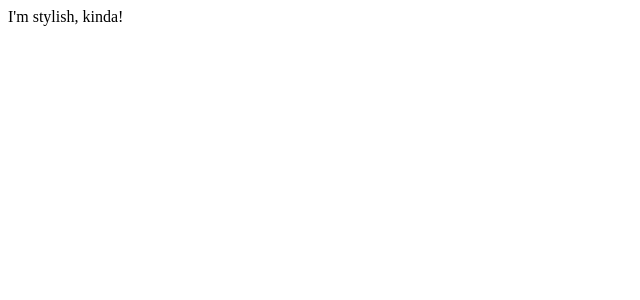
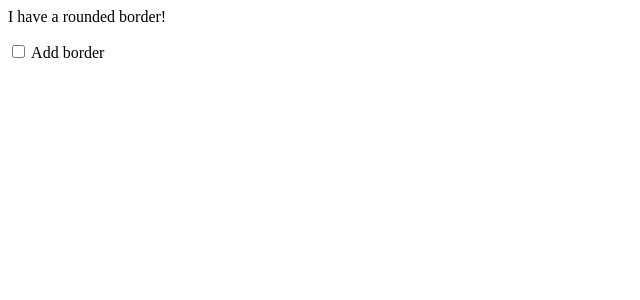
Before and after one commit to zhaoshengjun/style-angular4, an Angular app: page / in a window 1280 px wide. Shown: the top 300 px of the page, without its empty margins (0-640 px from the left). Built offline with nearby package versions, Linux system fonts and the light colour scheme.

Commit message:
lesson4:conditional setting css class

```diff
--- a/src/app/app.component.css
+++ b/src/app/app.component.css
@@ -1,30 +1,6 @@
-.panel {
-  width: 250px;
-  border-color: #ddd;
-  background-color: #fff;
-  border: 1px solid #ddd;
-  border-radius: 4px;
-  box-shadow: 0 1px 1px rgba(0, 0, 0, 0.05);
-}
-
-.panel-heading {
-  padding: 10px 15px;
-  border-bottom: 1px solid transparent;
-  border-top-left-radius: 3px;
-  border-top-right-radius: 3px;
-  color: #333;
-  background-color: #f5f5f5;
-  border-color: #ddd;
-  cursor: pointer;
-}
-
-.panel-title {
-  margin-top: 0;
-  margin-bottom: 0;
-  font-size: 16px;
-  color: inherit;
-}
-
-.panel-body {
+.rounded-border {
+  border: 1px solid black;
+  border-radius: 3px;
+  width: 200px;
   padding: 15px;
 }
--- a/src/app/app.component.html
+++ b/src/app/app.component.html
@@ -1,3 +1,8 @@
-<div [style.background-color]="getBgColor()" (click)="showStyle = !showStyle">
-  I'm stylish, kinda!
+<div [class.rounded-border]="isBorder">
+  I have a rounded border!
 </div>
+<p>
+  <label>
+  <input type="checkbox" [(ngModel)]="isBorder" />
+  Add border    </label>
+</p>
--- a/src/app/app.component.ts
+++ b/src/app/app.component.ts
@@ -1,4 +1,4 @@
-import { Component, ViewEncapsulation } from "@angular/core";
+import { Component } from "@angular/core";
 
 @Component({
   selector: "app-root",
@@ -6,8 +6,5 @@ import { Component, ViewEncapsulation } from "@angular/core";
   styleUrls: ["./app.component.css"]
 })
 export class AppComponent {
-  showStyle = false;
-  getBgColor() {
-    return this.showStyle ? "yellow" : "";
-  }
+  isBorder = false;
 }
```
Also changed, not shown: src/app/app.module.ts (+7 -11 lines).
